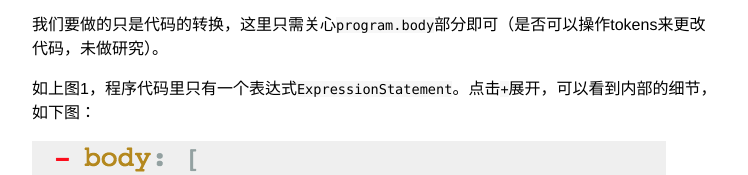
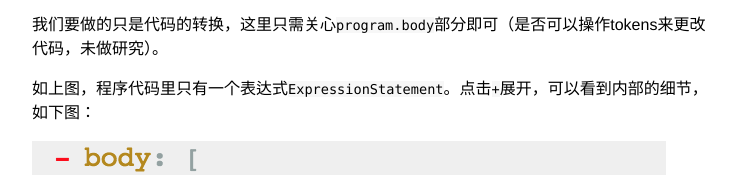
Before and after one commit to SummerRouXin/SummerRouXin-github.io, a plain HTML site: page 2018/05/22/Javascript-Babylon-AST初探-代码生成-1/index.html in a window 1280 px wide. Shown: the part 1344-1519 px from the top of the page, without its empty margins (96-844 px from the left). Drawn offline with nearby package versions, Linux system fonts and the light colour scheme.

Commit message:
Site updated: 2018-05-22 17:23:46

```diff
--- a/2018/05/22/Javascript-Babylon-AST初探-代码生成-1/index.html
+++ b/2018/05/22/Javascript-Babylon-AST初探-代码生成-1/index.html
@@ -142,7 +142,7 @@
 </ol>
 <h2 id="AST-explorer查看代码"><a href="#AST-explorer查看代码" class="headerlink" title="AST explorer查看代码"></a>AST explorer查看代码</h2><p>首先打开<a href="https://astexplorer.net/，直接在代码里填入`1`，查看基本效果" target="_blank" rel="noopener">https://astexplorer.net/，直接在代码里填入`1`，查看基本效果</a>.<br><img src="/2018/05/22/Javascript-Babylon-AST初探-代码生成-1/1.png" alt="图1"></p>
 <p>我们要做的只是代码的转换，这里只需关心<code>program.body</code>部分即可（是否可以操作tokens来更改代码，未做研究）。</p>
-<p>如上图1，程序代码里只有一个表达式<code>ExpressionStatement</code>。点击<code>+</code>展开，可以看到内部的细节，如下图：</p>
+<p>如上图，程序代码里只有一个表达式<code>ExpressionStatement</code>。点击<code>+</code>展开，可以看到内部的细节，如下图：</p>
 <p><img src="/2018/05/22/Javascript-Babylon-AST初探-代码生成-1/1.literal.png" alt="图2 Literal"></p>
 <p>内部结构只有一个<code>Literal</code>，非常简单。更复杂的代码，我们在后续进行解释。</p>
 <h2 id="AST-的CRUD（Create-Retrieve-Update-Delete"><a href="#AST-的CRUD（Create-Retrieve-Update-Delete" class="headerlink" title="AST 的CRUD（Create-Retrieve-Update-Delete)"></a>AST 的CRUD（Create-Retrieve-Update-Delete)</h2><h3 id="1-Create"><a href="#1-Create" class="headerlink" title="1. Create"></a>1. Create</h3><p>实际上，<code>Create</code>是个相对复杂的操作，通常会结合<code>Retrieve</code>和<code>Update</code>使用。可以结合实际需要，选择阅读顺序。</p>
```
